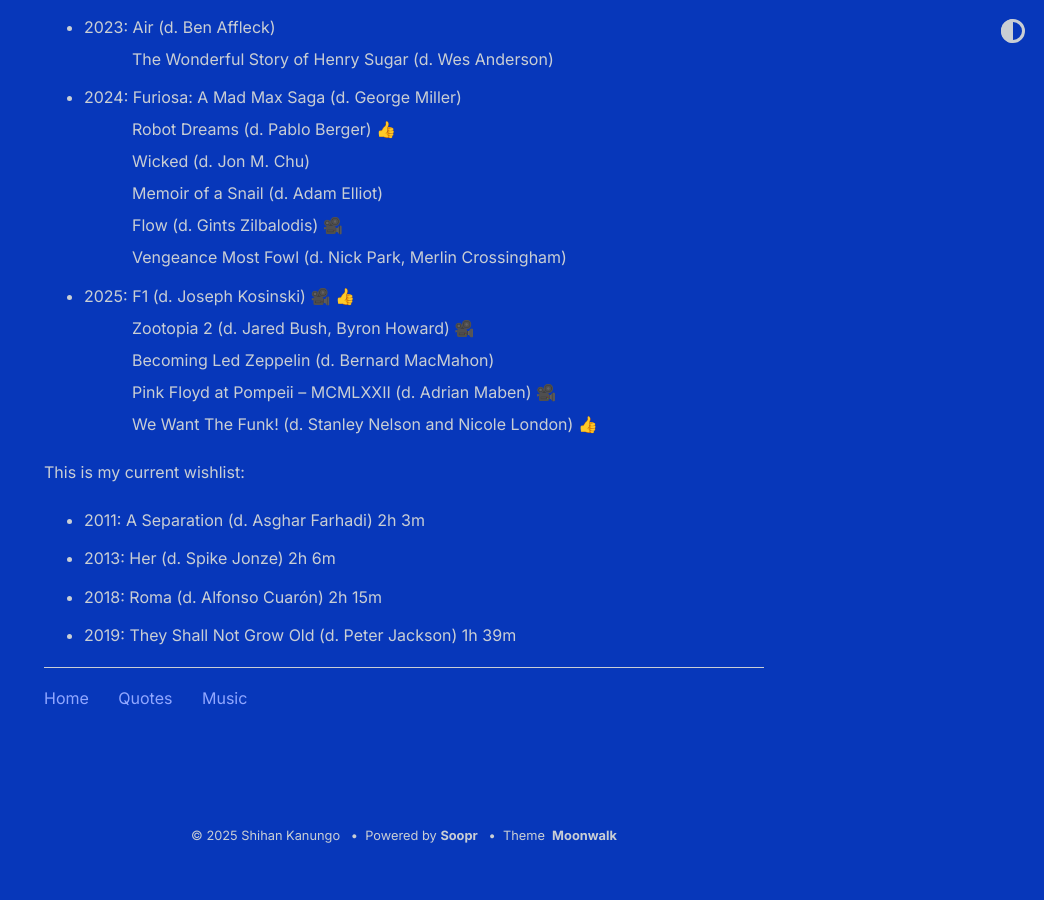
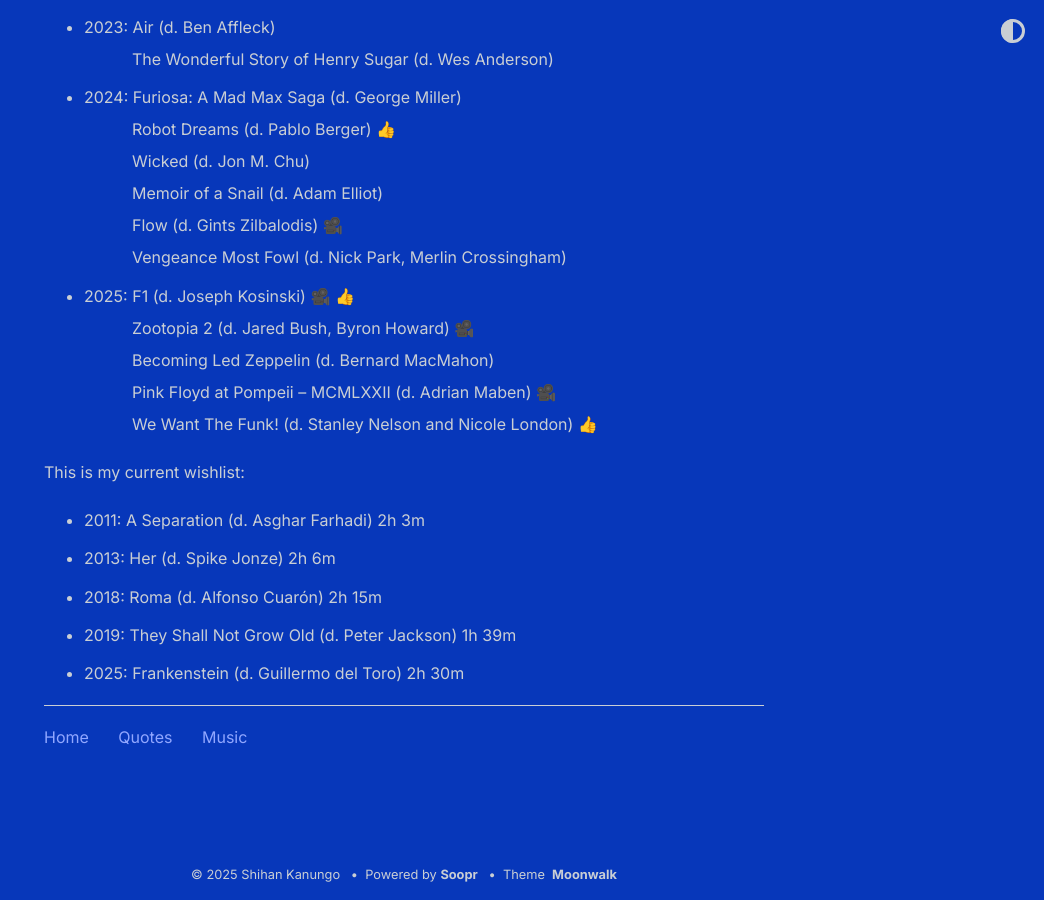
Before and after one commit to shihankanungo/shihankanungo.github.io, a Jekyll site: the page built from movies.md, in a window 1280 px wide and 900 px high, scrolled down 4590 px. Shown: the whole window, without its empty margins (236-1280 px from the left). Built offline with Jekyll 4.4.1, drawn with Linux system fonts in a browser that asks for light colours; before the commit the page ends 5452 px from its top, so only the background shows below that.

Commit message:
Update movies.md

```diff
--- a/movies.md
+++ b/movies.md
@@ -126,3 +126,4 @@
 - 2013: Her (d. Spike Jonze) 2h 6m
 - 2018: Roma (d. Alfonso Cuarón) 2h 15m
 - 2019: They Shall Not Grow Old (d. Peter Jackson) 1h 39m
+- 2025: Frankenstein (d. Guillermo del Toro) 2h 30m
```
